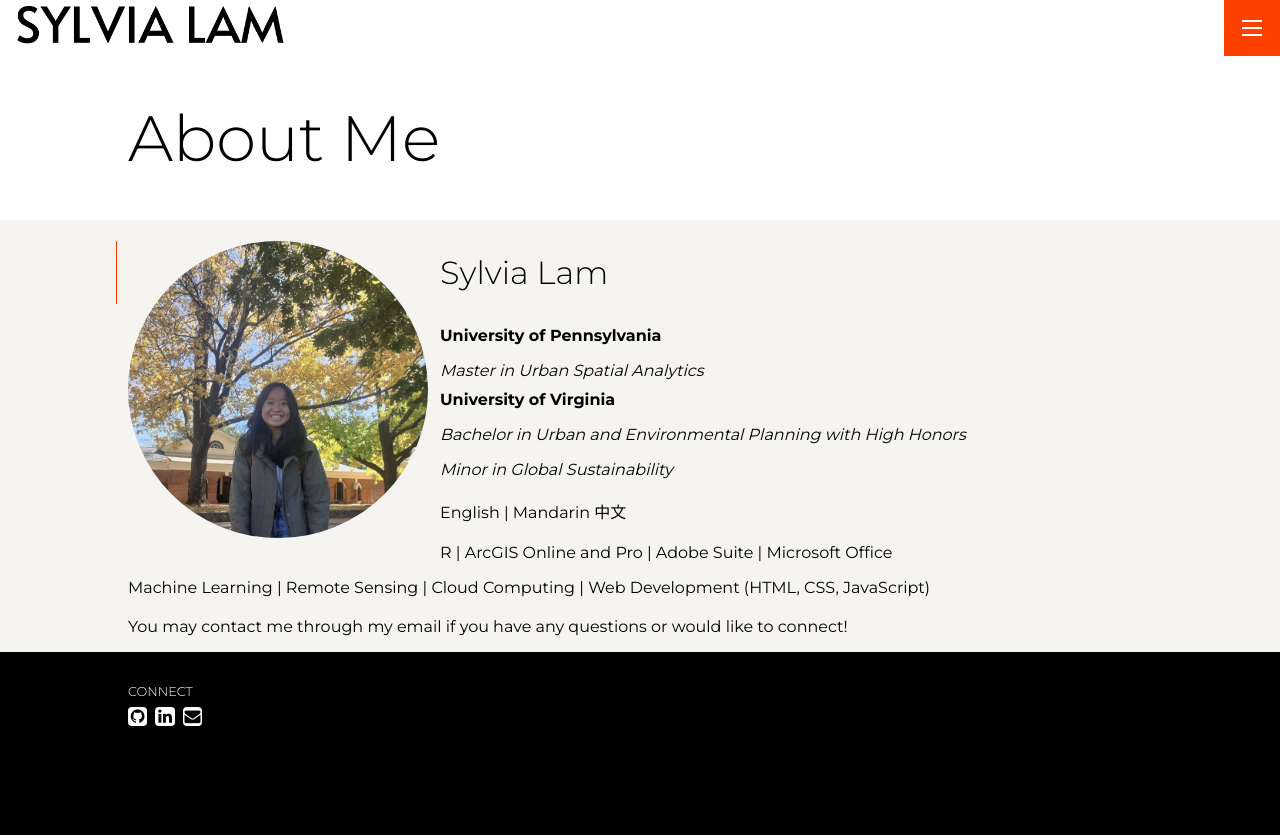
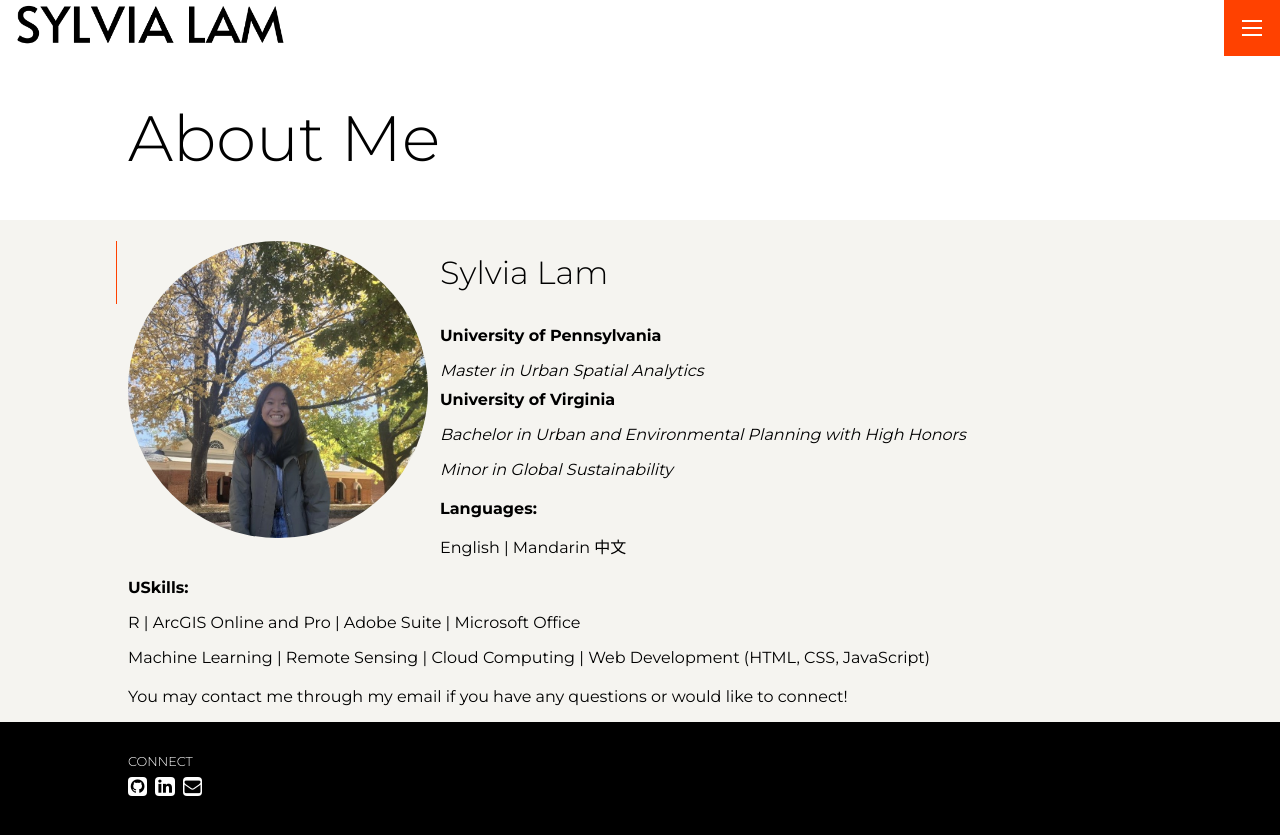
Before and after one commit to laivlys/portfolio, a Jekyll site: the page built from pages/about.md, in a window 1280 px wide. Shown: the top 835 px of the page. Built offline with Jekyll 4.4.1, drawn with Linux system fonts in a browser that asks for light colours.

Commit message:
Update about.md

```diff
--- a/pages/about.md
+++ b/pages/about.md
@@ -11,16 +11,20 @@ permalink: /about
   <p class="university">University of Pennsylvania</p>
   <p class="program">Master in Urban Spatial Analytics</p>
 
+
   <p class="university">University of Virginia</p>
   <p class="program">Bachelor in Urban and Environmental Planning with High Honors</p>
   <p class="program">Minor in Global Sustainability</p>
 
 
+
   <div class="languages">
+    <p class="university">Languages:</p>
     <p>English | Mandarin 中文</p>
   </div>
 
   <div class="skills">
+    <p class="university">USkills:</p>
     <p>R | ArcGIS Online and Pro | Adobe Suite | Microsoft Office</p>
     <p>Machine Learning | Remote Sensing | Cloud Computing | Web Development (HTML, CSS, JavaScript)</p>
   </div>
```
